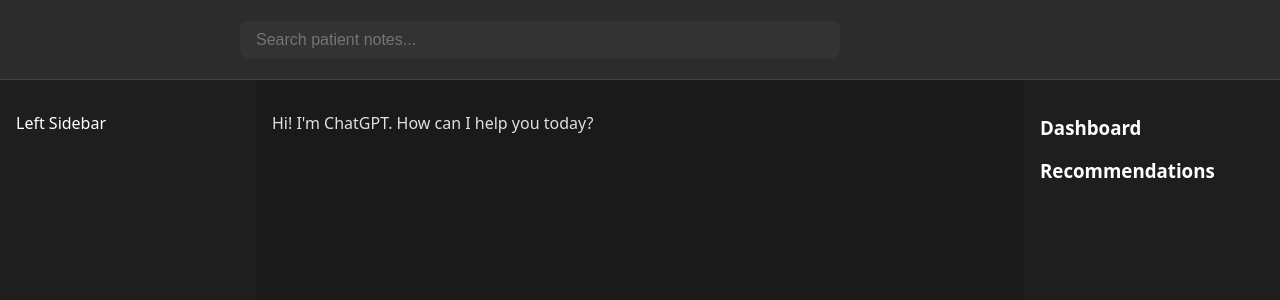
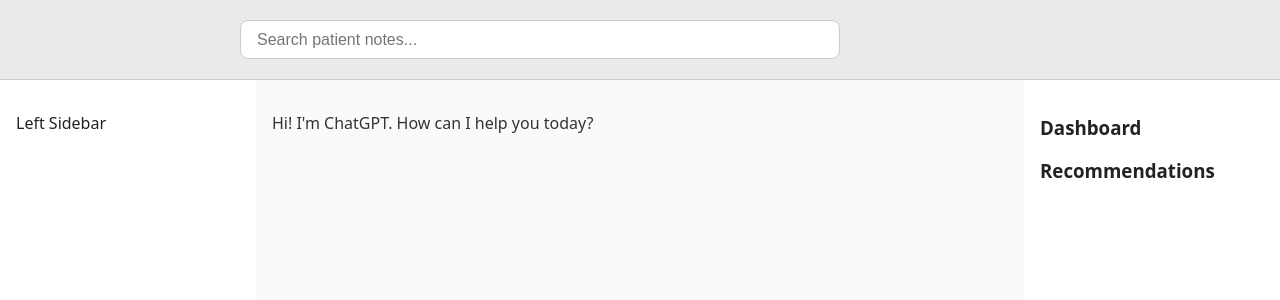
Before and after one commit to jasmineraj2005/Heidi_Health_Hackathon, a React (Vite) app in the folder heidi_hack_frontend/: page / in a window 1280 px wide. Shown: the top 300 px of the page. Built offline with nearby package versions, Linux system fonts and the light colour scheme.

Commit message:
switch to light mode

```diff
--- a/heidi_hack_frontend/src/App.css
+++ b/heidi_hack_frontend/src/App.css
@@ -2,9 +2,9 @@ body, html {
   margin: 0;
   padding: 0;
   height: 100%;
-  background-color: #121212;
+  background-color: #f5f5f5;
   font-family: system-ui, sans-serif;
-  color: #fff;
+  color: #222;
 }
 
 .app-layout {
@@ -23,30 +23,32 @@ body, html {
 .left-nav,
 .right-nav {
   width: 20%;
-  background-color: #1e1e1e;
+  background-color: #fff;
   padding: 1rem;
   box-sizing: border-box;
+  color: #222;
 }
 
 .middle-zone {
   width: 60%;
   display: flex;
   flex-direction: column;
-  background-color: #1a1a1a;
+  background-color: #fafafa;
   padding: 1rem;
   box-sizing: border-box;
+  color: #222;
 }
 
 /* Search bar */
 .search-bar {
   height: 10%;
-  background-color: #2c2c2c;
+  background-color: #eaeaea;
   display: flex;
   align-items: center;
   justify-content: center;
   padding: 0 2rem;
   box-sizing: border-box;
-  border-bottom: 1px solid #444;
+  border-bottom: 1px solid #ccc;
 }
 
 .search-bar input {
@@ -55,9 +57,9 @@ body, html {
   padding: 0.6rem 1rem;
   font-size: 1rem;
   border-radius: 8px;
-  border: none;
-  background: #333;
-  color: white;
+  border: 1px solid #ccc;
+  background: #fff;
+  color: #222;
 }
 
 /* Chat UI */
@@ -72,33 +74,34 @@ body, html {
 
 .message.user {
   align-self: flex-end;
-  background-color: #333;
+  background-color: #e0e7ff;
   padding: 0.75rem 1rem;
   border-radius: 1rem;
   max-width: 70%;
   text-align: left;
+  color: #222;
 }
 
 .message.assistant {
   align-self: flex-start;
   max-width: 70%;
-  color: #e0e0e0;
+  color: #333;
 }
 
 .chat-input {
   display: flex;
   padding-top: 0.5rem;
-  border-top: 1px solid #333;
+  border-top: 1px solid #ccc;
 }
 
 .chat-input input {
   flex: 1;
   padding: 0.75rem;
   font-size: 1rem;
-  border: 1px solid #444;
+  border: 1px solid #ccc;
   border-radius: 8px;
-  background-color: #1e1e1e;
-  color: white;
+  background-color: #fff;
+  color: #222;
 }
 
 .chat-input button {
@@ -120,20 +123,21 @@ body, html {
 
 .chat-history th,
 .chat-history td {
-  border: 1px solid #ccc;
+  border: 1px solid #bbb;
   padding: 8px;
+  color: #222;
 }
 
 .chat-history th {
-  background: #f5f5f5;
-  color: #000;
+  background: #eaeaea;
+  color: #222;
 }
 
 /* Style markdown blockquotes in chat-history */
 .chat-history blockquote {
   border-left: 4px solid #007bff;
-  background: #222;
-  color: #b0b0b0;
+  background: #f5f5f5;
+  color: #555;
   margin: 1em 0;
   padding: 0.5em 1em;
   font-style: italic;
--- a/heidi_hack_frontend/src/components/RightNav.css
+++ b/heidi_hack_frontend/src/components/RightNav.css
@@ -3,11 +3,12 @@
   opacity: 0;
   transform: translateY(20px);
   transition: opacity 0.4s ease, transform 0.4s ease;
-  background: #232323;
+  background: #f0f0f0;
   border-radius: 12px;
   box-shadow: 0 2px 8px rgba(0,0,0,0.08);
   padding: 1rem;
   margin: 1rem 0;
+  color: #222;
 }
 
 .info-card-in {
```
